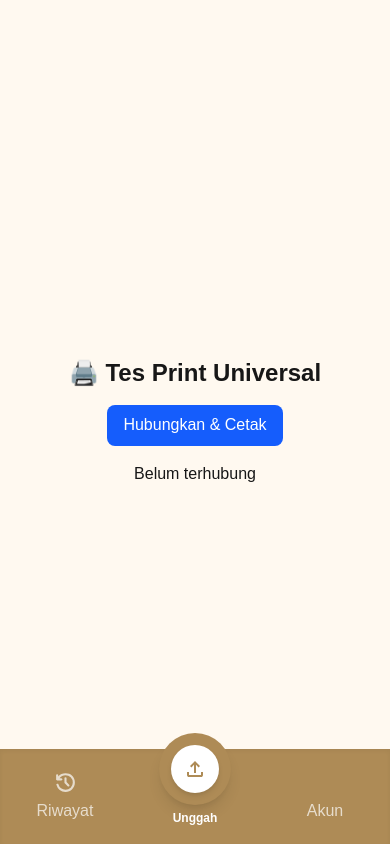
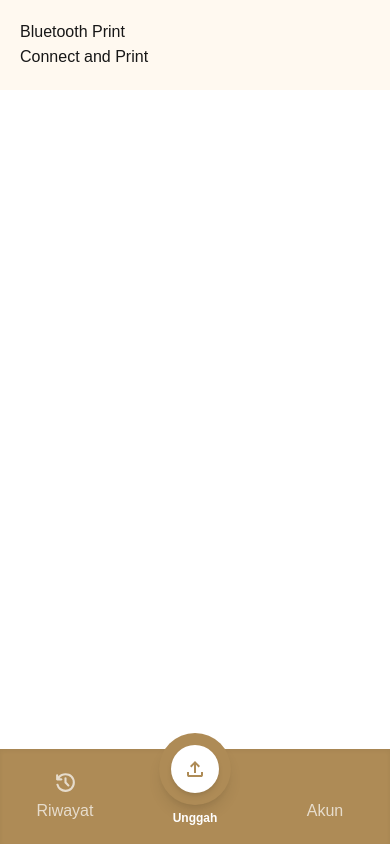
Before and after one commit to pt-hms/pt-hms, a Next.js app: page /driver/print in a window 390 px wide. Built offline with nearby package versions, Linux system fonts and the light colour scheme; some icons are missing.

Commit message:
testing mobile print

```diff
--- a/package.json
+++ b/package.json
@@ -12,6 +12,7 @@
     "@mantine/dates": "^8.3.3",
     "@mantine/form": "^8.3.3",
     "@mantine/hooks": "^8.3.3",
+    "bluetooth-print-js": "^1.0.2",
     "dayjs": "^1.11.18",
     "next": "15.5.4",
     "next-pwa": "^5.6.0",
--- a/src/app/driver/print/page.js
+++ b/src/app/driver/print/page.js
@@ -1,66 +1,77 @@
 "use client";
-import { useState } from "react";
 
-export default function PrintPage() {
-   const [status, setStatus] = useState("Belum terhubung");
+export default function HomePage() {
+   // This function will be called when the button is clicked
+   const handleConnectAndPrint = () => {
+      // Check if the PrintPlugin is available on the window object
+      if (typeof PrintPlugin === "undefined") {
+         console.error("PrintPlugin is not loaded yet.");
+         // You could update a state here to show an error message to the user
+         document.getElementById("status").textContent = "Error: Printing library not loaded.";
+         return;
+      }
 
-   const detectDevice = () => {
-      const ua = navigator.userAgent.toLowerCase();
-      if (/android/i.test(ua)) return "android";
-      if (/iphone|ipad|ipod/i.test(ua)) return "ios";
-      return "desktop";
-   };
+      let printer = new PrintPlugin("80mm");
 
-   const connectPrinter = async () => {
-      const deviceType = detectDevice();
-      setStatus(`Mendeteksi perangkat: ${deviceType}`);
+      printer.connectToPrint({
+         onReady: async (print) => {
+            try {
+               document.getElementById("status").textContent = "Printing...";
 
-      try {
-         if (deviceType === "desktop") {
-            // === Web Serial API === (untuk Laptop / PC)
-            const port = await navigator.serial.requestPort();
-            await port.open({ baudRate: 9600 });
-            const writer = port.writable.getWriter();
+               // Print Header
+               await print.writeText("SADIGIT", {
+                  align: "center",
+                  bold: true,
+                  size: "double",
+               });
+               await print.writeText("Jl. Kutamaya No.Ruko A, Kotakulon, Kec. Sumedang Sel., Kabupaten Sumedang, Jawa Barat 45311", { align: "center" });
+               await print.writeText("0852-2299-9699", { align: "center" });
+               await print.writeLineBreak();
+               await print.writeText("No.Transaksi: SDGT-ONL-0001", {
+                  align: "center",
+               });
+               await print.writeText("Kasir: Otongsuke", { align: "center" });
+               await print.writeText("2024-10-23 10:20:18", { align: "center" });
 
-            const text = "KJHMS\n15\nJUTA\n";
-            const encoder = new TextEncoder();
-            await writer.write(encoder.encode(text + "\n\n\n"));
+               // Print Items
+               await print.writeDashLine();
+               for (let i = 0; i < 5; i++) {
+                  await print.writeText("Item Sample-" + i, { align: "left" });
+                  await print.writeTextWith2Column("1 pcs x 10.000", "10.000");
+               }
+               await print.writeDashLine();
 
-            writer.releaseLock();
-            await port.close();
-            setStatus("✅ Berhasil mencetak di desktop!");
-         } else {
-            // === Web Bluetooth === (untuk Android/iOS)
-            const device = await navigator.bluetooth.requestDevice({
-               acceptAllDevices: true,
-               optionalServices: [0xffe0], // Service umum untuk printer bluetooth
-            });
+               // Print Total
+               await print.writeTextWith2Column("Total :", "50.000");
+               await print.writeTextWith2Column("Bayar :", "100.000");
+               await print.writeTextWith2Column("Kembali :", "50.000");
+               await print.writeTextWith2Column("Metode :", "Tunai");
 
-            setStatus(`🔗 Terhubung ke ${device.name || "Printer"}`);
+               // Print Footer
+               await print.writeLineBreak();
+               await print.writeText("Terimakasih sudah mencoba Follow IG @sadigit.id", { align: "center" });
+               await print.writeLineBreak(3);
 
-            const server = await device.gatt.connect();
-            const service = await server.getPrimaryService(0xffe0);
-            const characteristic = await service.getCharacteristic(0xffe1);
-
-            const text = "KJHMS\n15\nJUTA\n";
-            const encoder = new TextEncoder();
-            await characteristic.writeValue(encoder.encode(text + "\n\n\n"));
-
-            setStatus("✅ Berhasil mencetak via Bluetooth!");
-         }
-      } catch (err) {
-         console.error(err);
-         setStatus("❌ Gagal mencetak: " + err.message);
-      }
+               document.getElementById("status").textContent = "Print successful!";
+            } catch (error) {
+               console.error("Printing failed:", error);
+               document.getElementById("status").textContent = `Printing failed: ${error.message}`;
+            }
+         },
+         onFailed: (message) => {
+            console.log(message);
+            document.getElementById("status").textContent = `Failed: ${message}`;
+         },
+      });
    };
 
    return (
-      <div className="flex flex-col items-center justify-center min-h-screen text-center">
-         <h1 className="text-2xl font-bold mb-4">🖨️ Tes Print Universal</h1>
-         <button onClick={connectPrinter} className="bg-blue-600 text-white px-4 py-2 rounded-lg">
-            Hubungkan & Cetak
+      <main style={{ padding: "20px", fontFamily: "sans-serif" }}>
+         <h1>Bluetooth Print</h1>
+         <button id="connect" onClick={handleConnectAndPrint}>
+            Connect and Print
          </button>
-         <p className="mt-4">{status}</p>
-      </div>
+         <p id="status"></p>
+      </main>
    );
 }
--- a/src/app/layout.js
+++ b/src/app/layout.js
@@ -3,6 +3,7 @@ import "@mantine/dates/styles.css";
 import { Geist, Geist_Mono } from "next/font/google";
 import "./globals.css";
 import { MantineProvider } from "@mantine/core";
+import Script from "next/script";
 
 const geistSans = Geist({
    variable: "--font-geist-sans",
@@ -28,13 +29,10 @@ export default function RootLayout({ children }) {
    return (
       <html lang="en">
          <body className={`${geistSans.variable} ${geistMono.variable} antialiased`}>
-            <MantineProvider
-               defaultColorScheme="light"
-               withGlobalStyles
-               withNormalizeCSS
-            >
+            <MantineProvider defaultColorScheme="light" withGlobalStyles withNormalizeCSS>
                {children}
             </MantineProvider>
+            <Script src="https://cdn.jsdelivr.net/npm/bluetooth-print-js@1.0/index.min.js" strategy="beforeInteractive" />
          </body>
       </html>
    );
```
Also changed, not shown: 1 other file (tests, documents, lock files or other folders).
